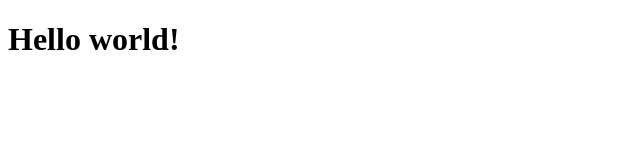
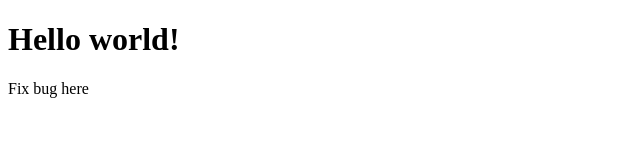
Before and after one commit to PisethChuon/-, a plain HTML site: page index.html in a window 1280 px wide. Shown: the whole page, without its empty margins (0-640 px from the left). Drawn offline with Linux system fonts and the light colour scheme.

Commit message:
Fix a small bug

```diff
--- a/index.html
+++ b/index.html
@@ -5,5 +5,6 @@
   </head>
   <body>
     <h1>Hello world!</h1>
+    <p>Fix bug here</p>
   </body>
 </html>
```
